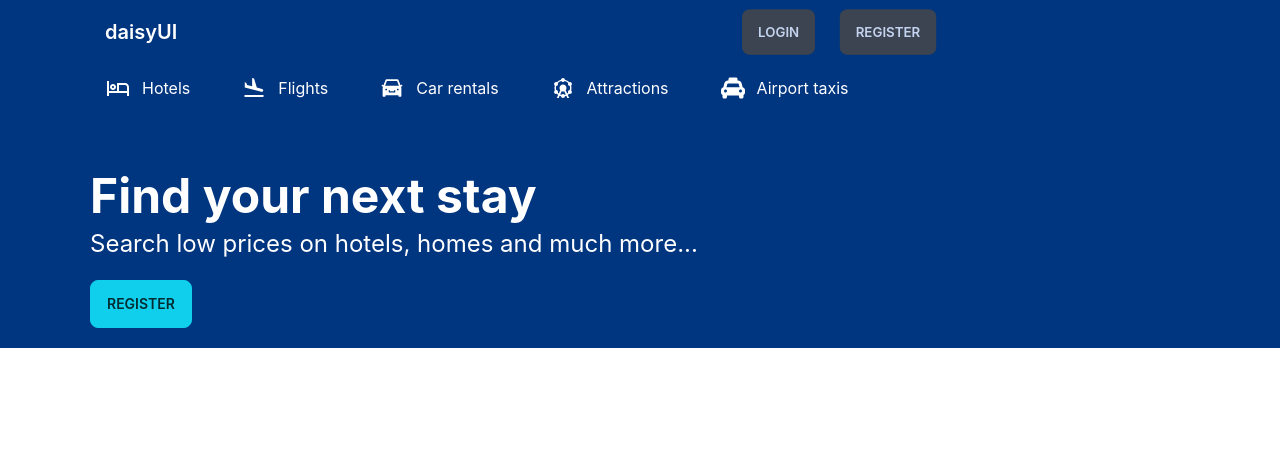
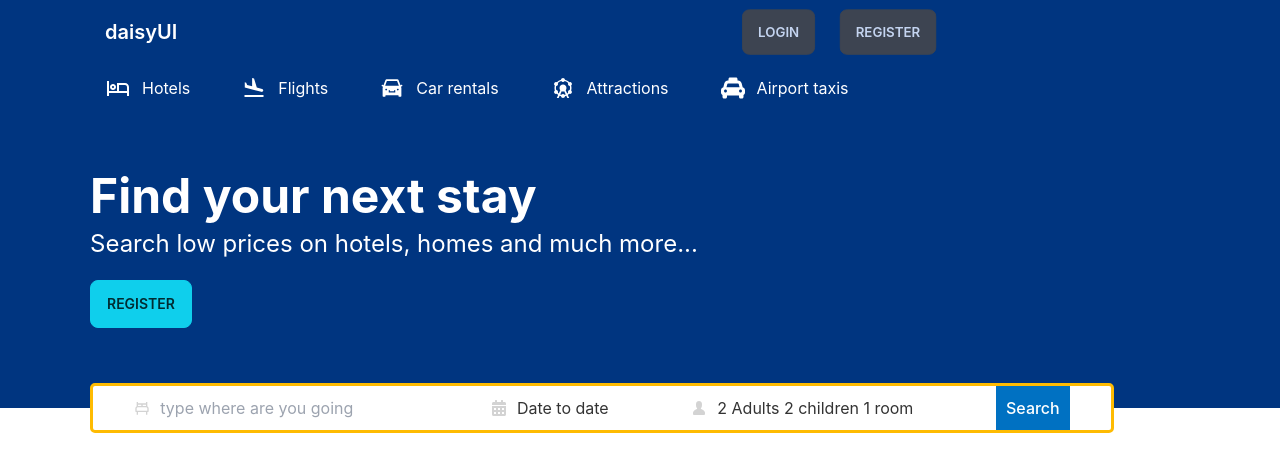
Before and after one commit to dwaipayan01/final-year-project, a React (Create React App) app: page / in a window 1280 px wide. Shown: the top 472 px of the page. Built offline with nearby package versions, Linux system fonts and the light colour scheme.

Commit message:
my third commit

```diff
--- a/package.json
+++ b/package.json
@@ -8,6 +8,7 @@
     "@testing-library/user-event": "^13.5.0",
     "daisyui": "^2.22.0",
     "react": "^18.2.0",
+    "react-date-range": "^1.4.0",
     "react-dom": "^18.2.0",
     "react-icons": "^4.4.0",
     "react-router-dom": "^6.3.0",
--- /dev/null
+++ b/src/pages/Navbar/Header.css
@@ -0,0 +1,49 @@
+.header {
+    position: relative;
+}
+
+.headerSearch {
+    height: 50px;
+    background-color: white;
+    border: 3px solid #febb02;
+    display: flex;
+    align-items: center;
+    justify-content: space-around;
+    padding: 10px 0px;
+    border-radius: 5px;
+    position: absolute;
+    bottom: -25px;
+    width: 100%;
+    max-width: 1024px;
+}
+
+.headerSerachItem {
+    display: flex;
+    align-items: center;
+    gap: 10px;
+}
+
+.headerSearchInput {
+    border: none;
+    outline: none;
+}
+
+.headerIcon {
+    color: lightgray;
+}
+
+.headerBtn {
+    background-color: #0071c2;
+    color: white;
+    font-weight: 500;
+    border: none;
+    padding: 10px;
+    cursor: pointer;
+}
+
+@media only screen and (max-width:576px) {
+    .headerSearch {
+        width: 100%;
+    }
+
+}
--- a/src/pages/Navbar/Header.js
+++ b/src/pages/Navbar/Header.js
@@ -4,10 +4,15 @@ import { MdOutlineFlightLand } from 'react-icons/md';
 import { AiFillCar } from 'react-icons/ai';
 import { MdAttractions } from 'react-icons/md';
 import { FaTaxi } from 'react-icons/fa';
+import { BiBed } from 'react-icons/bi';
+import { FaCalendarAlt } from 'react-icons/fa';
+import { GoPerson } from 'react-icons/go';
+import "./Header.css";
+
 
 const Header = () => {
     return (
-        <div style={{ backgroundColor: "#003580" }} >
+        <div style={{ backgroundColor: "#003580" }} className="header" >
             <ul class="menu menu-vertical lg:menu-horizontal text-white ml-[90px] ">
                 <li className='hover:border border-solid border-white rounded-3xl'><a><p className='text-2xl '><MdOutlineHotel></MdOutlineHotel></p>Hotels</a></li>
                 <li className='hover:border border-solid border-white rounded-3xl'><a><p className='text-2xl ml-5'><MdOutlineFlightLand></MdOutlineFlightLand></p>Flights</a></li>
@@ -18,8 +23,29 @@ const Header = () => {
             <div className='mt-[60px] ml-[90px]'>
                 <h1 className="text-white text-5xl  font-bold">Find your next stay</h1>
                 <p className='text-white text-2xl mt-2'>Search low prices on hotels, homes and much more...</p>
-                <button class="btn btn-primary mt-5 mb-5">Register</button>
+                <button class="btn btn-primary mt-5 mb-[80px]">Register</button>
+
+                <div className="headerSearch">
+                    <div className="headerSerachItem">
+                        <p className='headerIcon'><BiBed></BiBed></p>
+                        <input type="text" className="headerSearchInput" name="place" placeholder='type where are you going' id="" />
+                    </div>
+                    <div className="headerSerachItem">
+                        <p className='headerIcon'><FaCalendarAlt></FaCalendarAlt></p>
+                        <span className="headerSearchText">Date to date</span>
+                    </div>
+                    <div className="headerSerachItem">
+                        <p className='headerIcon'><GoPerson></GoPerson></p>
+                        <span className="headerSearchText">2 Adults 2 children 1 room</span>
+                    </div>
+                    <button className="headerBtn"> Search</button>
+                </div>
+
             </div>
+
+
+
+
         </div >
     );
 };
```
Also changed, not shown: 1 other file (tests, documents, lock files or other folders).
